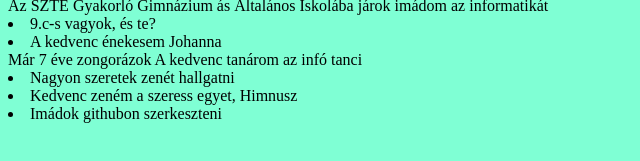
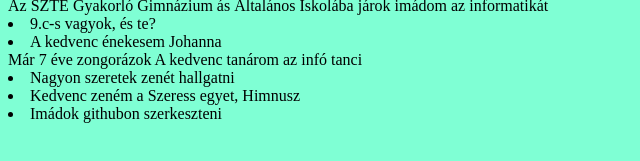
Before and after one commit to steinlili/honlap, a plain HTML site: page rolam.html in a window 1280 px wide. Shown: the part 587-748 px from the top of the page, 0-640 px from the left. Drawn offline with Linux system fonts and the light colour scheme.

Commit message:
Update rolam.html

```diff
--- a/rolam.html
+++ b/rolam.html
@@ -43,6 +43,6 @@ A kedvenc tanárom az infó tanci
 <li>
 Nagyon szeretek zenét hallgatni
 <li>
-Kedvenc zeném a szeress egyet, Himnusz
+Kedvenc zeném a Szeress egyet, Himnusz
 <li>
 Imádok githubon szerkeszteni
```
